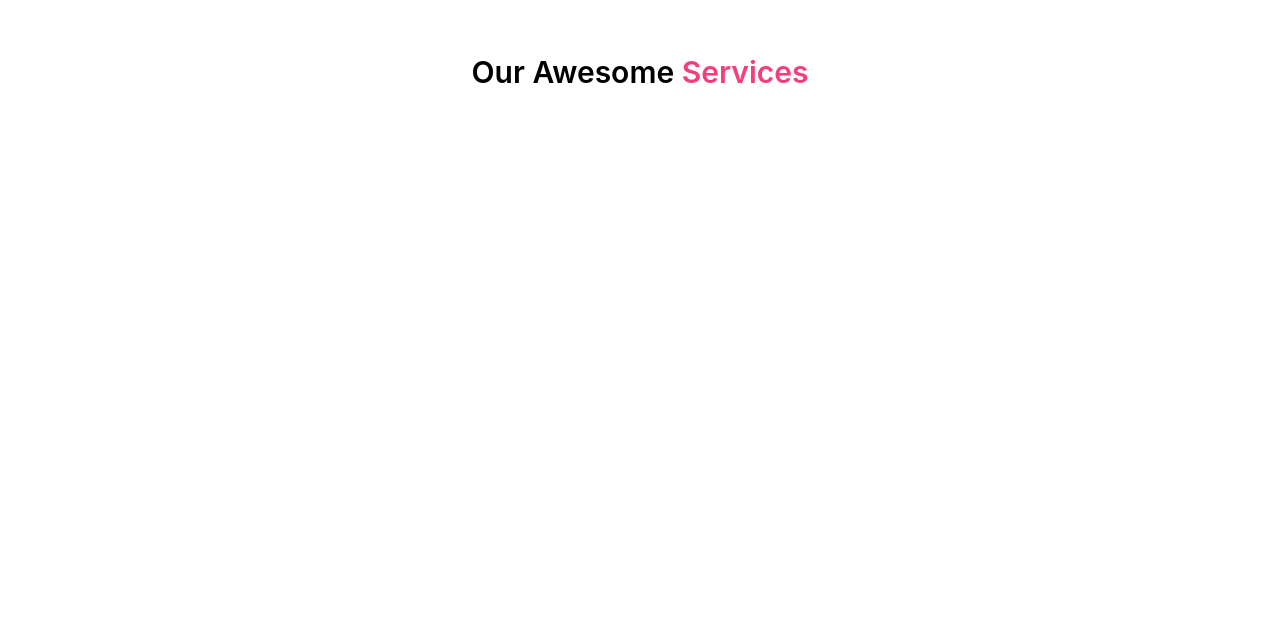
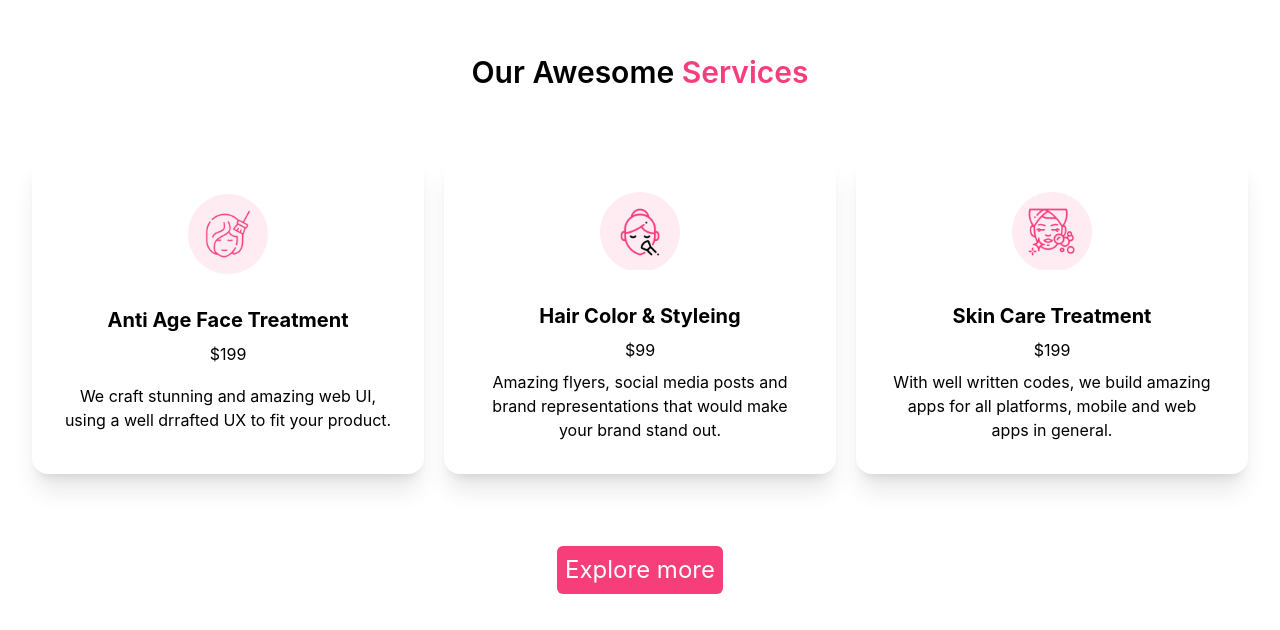
Before and after one commit to riyadh35/j-parlour, a React (Create React App) app: page / in a window 1280 px wide. Shown: the part 810-1440 px from the top of the page. Before the commit the page ends 900 px from the top, so only its background shows below. Built offline with nearby package versions, Linux system fonts and the light colour scheme.

Commit message:
finish awesome service

```diff
--- a/src/App.js
+++ b/src/App.js
@@ -9,7 +9,7 @@ function App() {
     <div className="px-8">
       <Navbar></Navbar>
       <Routes>
-        <Route path='' element={<Home></Home>}></Route>
+        <Route path='/' element={<Home></Home>}></Route>
       </Routes>
     </div>
   );
--- a/src/Pages/Home/AwesomeService.js
+++ b/src/Pages/Home/AwesomeService.js
@@ -1,9 +1,20 @@
 import React from 'react';
-
+import ServiceBanner from './ServiceBanner';
+import makeup1 from '../../assets/icons/Group 1372.png'
+import makeup2 from '../../assets/icons/Group 1373.png'
+import makeup3 from '../../assets/icons/Group 1374.png'
 const AwesomeService = () => {
     return (
-        <div>
-            <h1 className=' text-black text-center font-semibold text-3xl'>Our Awesome <span style={{ color: '#F63E7B' }}>Services</span></h1>
+        <div id='awesomservice'>
+            <h1 className=' text-black text-center font-semibold text-3xl mb-9'>Our Awesome <span style={{ color: '#F63E7B' }}>Services</span></h1>
+            <div className='grid sm:grid-cols-1 md:grid-cols-2 lg:grid-cols-3 gap-5 pb-9'>
+                <ServiceBanner about="We craft stunning and amazing web UI, using a well drrafted UX to fit your product." cardTitle="Anti Age Face Treatment" price="$199" img={makeup1}></ServiceBanner>
+                <ServiceBanner about="Amazing flyers, social media posts and brand representations that would make your brand stand out." cardTitle="Hair Color & Styleing" price="$99" img={makeup2}></ServiceBanner>
+                <ServiceBanner about="With well written codes, we build amazing apps for all platforms, mobile and web apps in general." cardTitle="Skin Care Treatment" price="$199" img={makeup3}></ServiceBanner>
+            </div>
+            <div className=' text-center pb-9 mt-9'>
+                <button id='botton' className='text-bold p-2 text-2xl rounded-md text-white'>Explore more</button>
+            </div>
         </div>
     );
 };
--- a/src/Pages/Home/Banner.js
+++ b/src/Pages/Home/Banner.js
@@ -7,7 +7,7 @@ const Banner = () => {
         <div>
             <div className="hero min-h-screen">
                 <div className="hero-content flex-col lg:flex-row-reverse mb-7 ">
-                    <img src={asian} alt='' className="max-w-sm rounded-lg shadow-2xl" />
+                    <img src={asian} alt='' className="max-w-sm rounded-lg" />
                     <div className='text-black '>
                         <h1 className="text-5xl font-bold">BEAUTY SALON <br />
                             FOR EVERY WOMEN</h1>
--- /dev/null
+++ b/src/Pages/Home/ServiceBanner.js
@@ -0,0 +1,18 @@
+import React from 'react';
+
+const ServiceBanner = ({ img, cardTitle, price, about }) => {
+    return (
+        <div className="card w-90 h-80 text-black shadow-xl mt-7">
+            <figure className="px-10 pt-10">
+                <img src={img} alt={cardTitle} className="rounded-xl w-20 h-20" />
+            </figure>
+            <div className="card-body items-center text-center">
+                <h2 className="card-title font-bold">{cardTitle}</h2>
+                <p className='text-center'>{price}</p>
+                <p>{about}</p>
+            </div>
+        </div>
+    );
+};
+
+export default ServiceBanner;
--- a/src/index.css
+++ b/src/index.css
@@ -23,3 +23,7 @@ code {
 #botton {
   background: #F63E7B;
 }
+
+#awesomservice {
+  background-color: white;
+}
```
